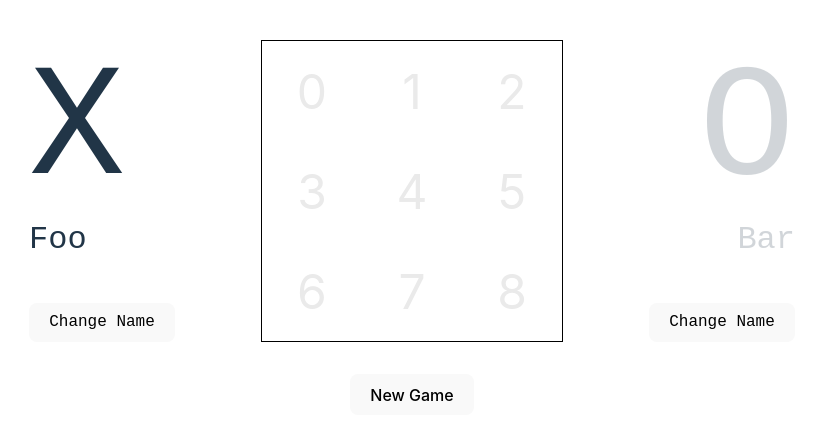
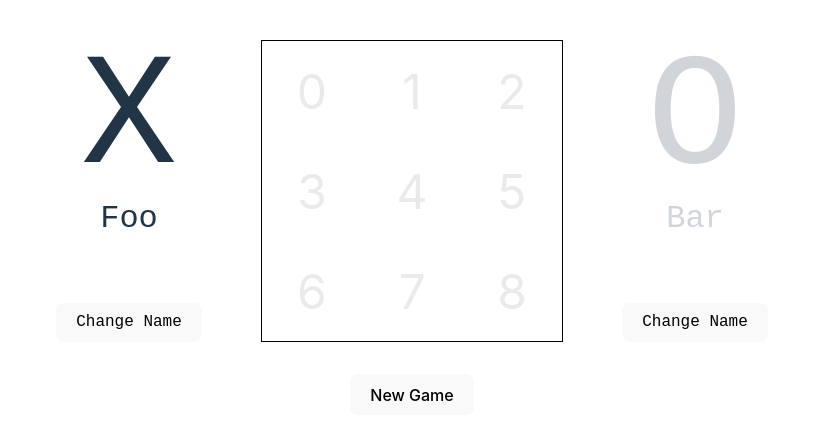
Before and after one commit to pricebenjamin/top-projects, a React (Vite) app in the folder 010-tic-tac-toe/: page / in a window 1280 px wide. Shown: the top 440 px of the page, without its empty margins (228-1051 px from the left). Built offline with nearby package versions, Linux system fonts and the light colour scheme; the HTML template or start-up script is replaced by a standard one.

Commit message:
Finalize PlayerCard component

```diff
--- a/010-tic-tac-toe/src/App/App.tsx
+++ b/010-tic-tac-toe/src/App/App.tsx
@@ -30,19 +30,17 @@ function App() {
       {header}
       <div className="content">
         <PlayerCard
+          symbol="X"
+          active={game.current.getPlayer() === "X"}
           name={xName}
-          setName={xSetName}
-          symbol="X"
-          alignment="left"
-          active={game.current.getPlayer() === "X"}
+          onNameChange={xSetName}
         />
         <TicTacToeBoard {...{ board, onClick: playMove }} />
         <PlayerCard
+          symbol="O"
+          active={game.current.getPlayer() === "O"}
           name={oName}
-          setName={oSetName}
-          symbol="O"
-          alignment="right"
-          active={game.current.getPlayer() === "O"}
+          onNameChange={oSetName}
         />
       </div>
       <button onClick={newGame}>New Game</button>
--- a/010-tic-tac-toe/src/App/Components/PlayerCard/PlayerCard.css
+++ b/010-tic-tac-toe/src/App/Components/PlayerCard/PlayerCard.css
@@ -2,38 +2,40 @@
   display: flex;
   flex-direction: column;
   font-family: monospace;
+  align-items: center;
   width: 200px;
 }
 
 .player-card > .symbol {
-  line-height: normal;
+  line-height: 1;
   font-size: 10rem;
 }
 
-.player-card > .name,
+.player-card:not(.active) > .symbol,
+.player-card:not(.active) > input[type="text"]:disabled {
+  opacity: 0.2;
+}
+
 .player-card > input[type="text"] {
+  text-align: center;
   font-family: inherit;
   font-size: 2rem;
   padding: 0;
   color: inherit;
   width: 100%;
+  background-color: #343434;
+  border: none;
 }
 
-.player-card:not(.active) > .symbol,
-.player-card:not(.active) > .name {
-  opacity: 0.2;
+.player-card > input[type="text"]:disabled {
+  background-color: inherit;
+}
+
+.player-card > input[type="text"]:focus-visible {
+  outline: none;
 }
 
 .player-card > button {
   font-size: 1rem;
   margin-top: auto;
 }
-
-.player-card > input[type="text"] {
-  background: #343434;
-  border: none;
-}
-
-.player-card > input[type="text"]:focus-visible {
-  outline: none;
-}
--- a/010-tic-tac-toe/src/App/Components/PlayerCard/PlayerCard.tsx
+++ b/010-tic-tac-toe/src/App/Components/PlayerCard/PlayerCard.tsx
@@ -4,28 +4,19 @@ import "./PlayerCard.css";
 interface PlayerCardProps {
   symbol: string;
   name: string;
-  setName: (name: string) => void;
-  alignment: "left" | "right";
   active: boolean;
+  onNameChange: (name: string) => void;
 }
 
 export function PlayerCard({
   symbol,
   name,
-  setName,
-  alignment,
   active,
+  onNameChange,
 }: PlayerCardProps) {
   const [editMode, setEditMode] = useState(false);
   const [input, setInput] = useState(name);
   const inputRef = useRef<HTMLInputElement>(null);
-
-  const lookup = {
-    left: "flex-start",
-    right: "flex-end",
-  };
-  const alignItems = { alignItems: lookup[alignment] };
-  const textAlign = { textAlign: alignment };
 
   const classList = ["player-card"];
   if (active) {
@@ -36,9 +27,9 @@ export function PlayerCard({
     setInput(event.target.value);
   }
 
-  function saveName() {
-    setName(input);
+  function save() {
     setEditMode(false);
+    onNameChange(input);
   }
 
   function edit() {
@@ -46,29 +37,23 @@ export function PlayerCard({
   }
 
   useEffect(() => {
-    if (inputRef.current) {
-      const style = window.getComputedStyle(inputRef.current);
-      style.display === "block" && inputRef.current.focus();
+    if (inputRef.current && editMode) {
+      inputRef.current.focus();
     }
-  });
+  }, [editMode]);
 
   return (
-    <div className={classList.join(" ")} style={alignItems}>
+    <div className={classList.join(" ")}>
       <div className="symbol">{symbol}</div>
       <input
         ref={inputRef}
         type="text"
         value={input}
         onChange={handleInput}
-        style={{ ...textAlign, display: editMode ? "block" : "none" }}
+        maxLength={10}
+        disabled={!editMode}
       />
-      <div
-        className="name"
-        style={{ ...textAlign, display: editMode ? "none" : "block" }}
-      >
-        {name}
-      </div>
-      <button onClick={editMode ? saveName : edit}>
+      <button onClick={editMode ? save : edit}>
         {editMode ? "Save" : "Change Name"}
       </button>
     </div>
```
